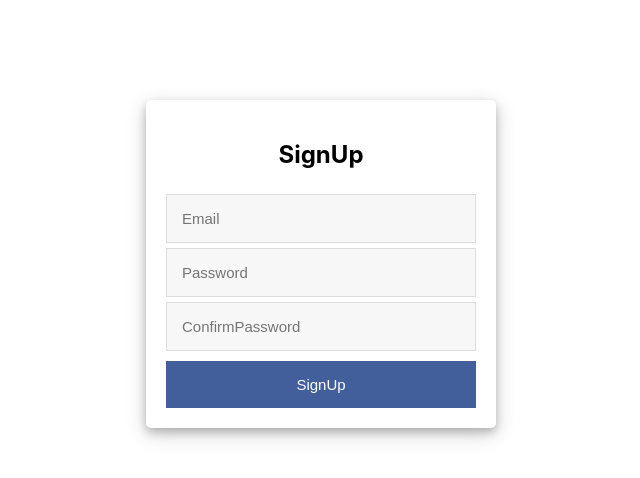
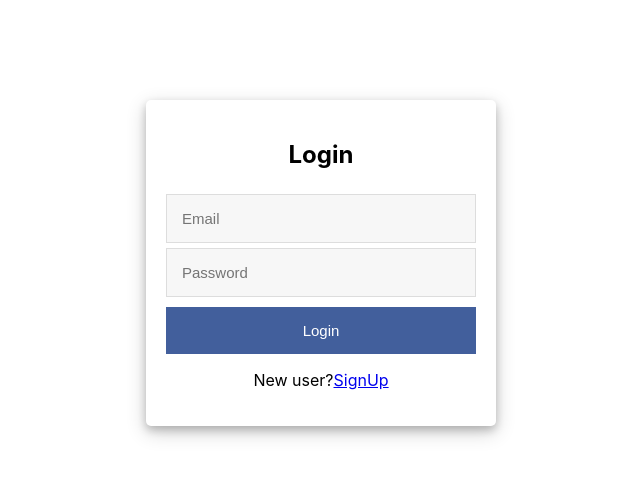
Before and after one commit to Pavanmachareddy/mail-box, a React (Create React App) app: page /login in a window 1280 px wide. Shown: the top 478 px of the page, without its empty margins (319-959 px from the left). Built offline with nearby package versions, Linux system fonts and the light colour scheme.

Commit message:
Login Page with wellcome

```diff
--- a/src/App.js
+++ b/src/App.js
@@ -1,10 +1,19 @@
+import { Routes,Route } from 'react-router-dom';
 import './App.css';
+import Login from './components/Pages/LoginPage/Login';
 import SignUp from './components/Pages/SignUp/SignUp';
+import Wellcome from './components/Pages/Wellcome';
 
 function App() {
   return (
     <div>
-     <SignUp/>
+    <Routes>
+      <Route exact path='/' element={<SignUp/>}/>
+      <Route exact path='/login' element={<Login/>}/>
+      <Route exact path='/welcome' element={<Wellcome/>}/>
+    </Routes>
+
+
     </div>
   );
 }
--- /dev/null
+++ b/src/components/Pages/LoginPage/Login.css
@@ -0,0 +1,33 @@
+.loginBody{
+    border-radius: 5px;
+  box-sizing: border-box;
+  text-align: center;
+  background-color: #fff;
+  padding: 20px;
+  width: 100%;
+  max-width: 350px;
+  margin: 100px auto;
+  display: table;
+  box-shadow: 0px 4px 8px 0 rgba(0,0,0,0.2), 0 6px 20px 0 rgba(0,0,0,0.19);
+}
+
+.loginForm input{
+    width: 100%;
+    background-color: #f7f7f7;
+    color: #000;
+    border: 1px solid #dddddd;
+    padding: 15px;
+    box-sizing: border-box;
+    font-size: 15px;
+    margin-top: 5px;
+}
+.loginBtn{
+    width: 100%;
+  background: #425f9c;
+  border: 0;
+  color: #fff;
+  padding: 15px;
+  margin: 10px 0 0 0;
+  font-size: 15px;
+  cursor: pointer;
+}
--- /dev/null
+++ b/src/components/Pages/LoginPage/Login.js
@@ -0,0 +1,71 @@
+import React, { useRef } from "react";
+import { useNavigate ,Link} from "react-router-dom";
+import "./Login.css";
+
+const Login = () => {
+  const emailRef = useRef();
+  const passwordRef = useRef();
+  const navigate = useNavigate();
+
+  const submitHandler = (e) => {
+    e.preventDefault();
+
+    const enteredEmailRef = emailRef.current.value;
+    const enteredPasswordRef = passwordRef.current.value;
+
+    fetch(
+      "https://identitytoolkit.googleapis.com/v1/accounts:signInWithPassword?key=AIzaSyCo2sEtkLY181PMqO0HJJh5kixj1KFfvzQ",
+      {
+        method: "POST",
+        body: JSON.stringify({
+          email: enteredEmailRef,
+          password: enteredPasswordRef,
+          returnSecureToken: true,
+        }),
+      }
+    )
+      .then((res) => {
+        if (res.ok) {
+          console.log(res.ok);
+          alert("Login Sussessfully");
+          return res.json();
+        } else {
+          return res.json().then((data) => {
+            console.log(data.error.message);
+            throw new Error(data.error.message);
+          });
+        }
+      })
+      .then((data) => {
+        localStorage.setItem("idToken", data.idToken);
+        navigate("/welcome");
+      })
+      .catch((err) => {
+        console.log("Something went wrong");
+      });
+  };
+
+  return (
+    <div className="loginBody">
+      <form className="loginForm" onSubmit={submitHandler}>
+        <h2>Login</h2>
+        <input type="email" placeholder="Email" required ref={emailRef} />
+        <input
+          type="password"
+          placeholder="Password"
+          required
+          ref={passwordRef}
+        />
+
+        <button type="submit" className="loginBtn">
+          Login
+        </button>
+        <p>
+          New user?<Link to="/">SignUp</Link>
+        </p>
+      </form>
+    </div>
+  );
+};
+
+export default Login;
--- a/src/components/Pages/SignUp/SignUp.js
+++ b/src/components/Pages/SignUp/SignUp.js
@@ -1,4 +1,5 @@
 import React, { useRef } from "react";
+import { Link } from "react-router-dom";
  import "./SignUp.css";
 
 const SignUp = () => {
@@ -65,9 +66,12 @@ const SignUp = () => {
           ref={inputConfirmPasswordRef}
         />
 
-        <div>
+
           <button className="signUpBtn" >SignUp</button>
-        </div>
+
+          <p>
+          Already Register?<Link to="/login">Login</Link>
+        </p>
       </form>
     </div>
   );
--- /dev/null
+++ b/src/components/Pages/Wellcome.js
@@ -0,0 +1,11 @@
+import React from 'react'
+
+const Wellcome = () => {
+  return (
+    <div>
+      <h1>Wellcome to mail box</h1>
+    </div>
+  )
+}
+
+export default Wellcome
--- a/src/index.js
+++ b/src/index.js
@@ -1,17 +1,12 @@
-import React from 'react';
-import ReactDOM from 'react-dom/client';
-import './index.css';
-import App from './App';
-import reportWebVitals from './reportWebVitals';
+import React from "react";
+import ReactDOM from "react-dom/client";
+import "./index.css";
+import App from "./App";
+import { BrowserRouter } from "react-router-dom";
 
-const root = ReactDOM.createRoot(document.getElementById('root'));
+const root = ReactDOM.createRoot(document.getElementById("root"));
 root.render(
-  <React.StrictMode>
+  <BrowserRouter>
     <App />
-  </React.StrictMode>
+  </BrowserRouter>
 );
-
-// If you want to start measuring performance in your app, pass a function
-// to log results (for example: reportWebVitals(console.log))
-// or send to an analytics endpoint. Learn more: https://bit.ly/CRA-vitals
-reportWebVitals();
```
